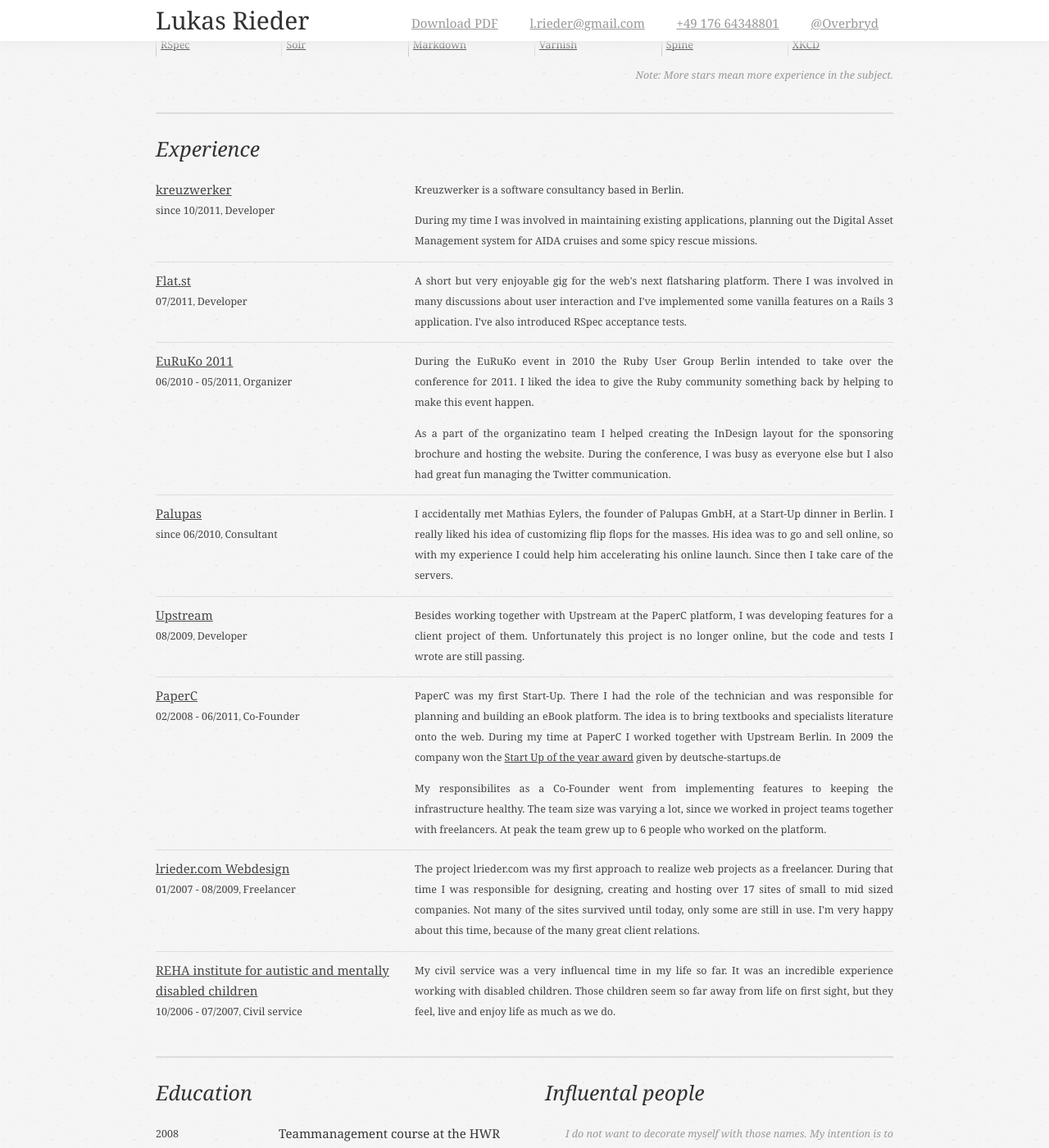
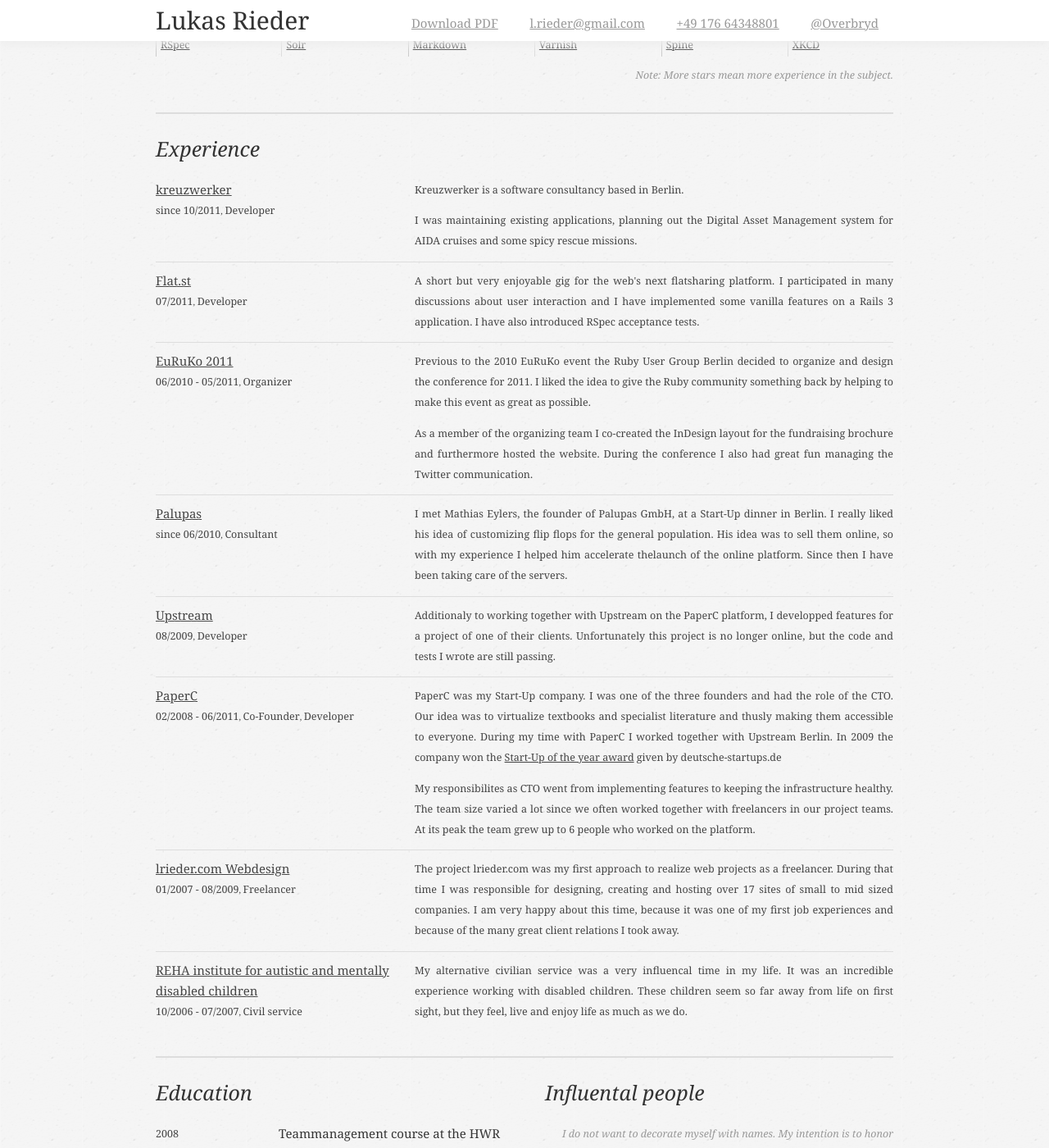
Before and after one commit to Overbryd/overbryd.github.io, a Jekyll site: the page resume/index.html, which Jekyll copies as it is, in a window 1280 px wide and 1400 px high, scrolled down 705 px. Shown: the whole window at 82% size. Built offline with Jekyll 4.4.1, drawn with Linux system fonts in a browser that asks for light colours; some of the changed text lies outside the part shown.

Commit message:
Text changes

```diff
--- a/resume/index.html
+++ b/resume/index.html
@@ -26,8 +26,8 @@
   <div id="profile">
     <img id="photo" src="images/Lukas.jpg" />
     <p>I was born on the 21st of May 1987 in Innsbruck. At the moment I live in Berlin, with my beloved wife and two children.</p>
-    <p>In this resume you will find out how I do the things I love to do. Those things include software development, co-founding <a href="http://paperc.de" title="Germans tech startup of the year 2009">PaperC</a>, occassional blogging and hacking Ruby code. </p>
-    <p>Freelancing is my preferred way to work, but from time to time I engage myself in long term projects. I strive for efficient and simple results, and for those I'm not afraid taking steep paths. I work best in creative but structured environments, alongside <a href="http://co-up.de" title="co.up coworking space Berlin">like minded people</a>.</p>
+    <p>In this resume you will find out how I do the things I love to do. This includes software development, co-founding <a href="http://paperc.de" title="Germans tech startup of the year 2009">PaperC</a>, occassional blogging and hacking Ruby code. </p>
+    <p>Freelancing is my preferred style of work, but from time to time I like to engage in long term projects. I strive for efficient and simple results, and for those I do not fear taking steep paths. I work best in creative but structured environments alongside <a href="http://co-up.de" title="co.up coworking space Berlin">like minded people</a>.</p>
   </div>
 
   <div id="skills">
@@ -41,7 +41,7 @@
     </div>
     <div>
       <h2>Coordination</h2>
-      <p>I do not only speak with computers, I love working together with other people. I'm glad that I've had the chance to be part of <a href="http://upstre.am" title="For example upstream software consultancy">amazing teams</a>. When there is an opportunity to help out, I love to take chance.</p>
+      <p>I do not only speak with computers, but I also love working together with people. I am glad that I have had the chance to be part of some <a href="http://upstre.am" title="For example upstream software consultancy">amazing teams</a>. Whenever there is an opportunity to help out, I love to take on the challenge.</p>
     </div>
   </div>
 
@@ -90,44 +90,44 @@
       <h3><a href="http://kreuzwerker.de">kreuzwerker</a></h3>
       <div><span class="timespan">since 10/2011</span>, <span class="role">Developer</span></div>
       <p>Kreuzwerker is a software consultancy based in Berlin.</p>
-      <p>During my time I was involved in maintaining existing applications, planning out the Digital Asset Management system for AIDA cruises and some spicy rescue missions.</p>
+      <p>I was maintaining existing applications, planning out the Digital Asset Management system for AIDA cruises and some spicy rescue missions.</p>
     </div>
     <div>
       <h3><a href="http://flat.st">Flat.st</a></h3>
       <div><span class="timespan">07/2011</span>, <span class="role">Developer</span></div>
-      <p>A short but very enjoyable gig for the web's next flatsharing platform. There I was involved in many discussions about user interaction and I've implemented some vanilla features on a Rails 3 application. I've also introduced RSpec acceptance tests.</p>
+      <p>A short but very enjoyable gig for the web's next flatsharing platform. I participated in many discussions about user interaction and I have implemented some vanilla features on a Rails 3 application. I have also introduced RSpec acceptance tests.</p>
     </div>
     <div>
       <h3><a href="http://euruko2011.org">EuRuKo 2011</a></h3>
       <div><span class="timespan">06/2010 - 05/2011</span>, <span class="role">Organizer</span></div>
-      <p>During the EuRuKo event in 2010 the Ruby User Group Berlin intended to take over the conference for 2011. I liked the idea to give the Ruby community something back by helping to make this event happen.</p>
-      <p>As a part of the organizatino team I helped creating the InDesign layout for the sponsoring brochure and hosting the website. During the conference, I was busy as everyone else but I also had great fun managing the Twitter communication.</p>
+      <p>Previous to the 2010 EuRuKo event the Ruby User Group Berlin decided to organize and design the conference for 2011. I liked the idea to give the Ruby community something back by helping to make this event as great as possible.</p>
+      <p>As a member of the organizing team I co-created the InDesign layout for the fundraising brochure and furthermore hosted the website. During the conference I also had great fun managing the Twitter communication.</p>
     </div>
     <div>
       <h3><a href="http://euruko2011.org">Palupas</a></h3>
       <div><span class="timespan">since 06/2010</span>, <span class="role">Consultant</span></div>
-      <p>I accidentally met Mathias Eylers, the founder of Palupas GmbH, at a Start-Up dinner in Berlin. I really liked his idea of customizing flip flops for the masses. His idea was to go and sell online, so with my experience I could help him accelerating his online launch. Since then I take care of the servers.</p>
+      <p>I met Mathias Eylers, the founder of Palupas GmbH, at a Start-Up dinner in Berlin. I really liked his idea of customizing flip flops for the general population. His idea was to  sell them online, so with my experience I helped him accelerate thelaunch of the online platform. Since then I have been taking care of the servers.</p>
     </div>
     <div>
       <h3><a href="http://euruko2011.org">Upstream</a></h3>
       <div><span class="timespan">08/2009</span>, <span class="role">Developer</span></div>
-      <p>Besides working together with Upstream at the PaperC platform, I was developing features for a client project of them. Unfortunately this project is no longer online, but the code and tests I wrote are still passing.</p>
+      <p>Additionaly to working together with Upstream on the PaperC platform, I developped features for a project of  one of their clients. Unfortunately this project is no longer online, but the code and tests I wrote are still passing.</p>
     </div>
     <div>
       <h3><a href="http://paperc.de">PaperC</a></h3>
-      <div><span class="timespan">02/2008 - 06/2011</span>, <span class="role">Co-Founder</span></div>
-      <p>PaperC was my first Start-Up. There I had the role of the technician and was responsible for planning and building an eBook platform. The idea is to bring textbooks and specialists literature onto the web. During my time at PaperC I worked together with Upstream Berlin. In 2009 the company won the <a href="http://www.deutsche-startups.de/2009/11/30/paperc-ist-das-start-up-des-jahres/">Start Up of the year award</a> given by deutsche-startups.de</p>
-      <p>My responsibilites as a Co-Founder went from implementing features to keeping the infrastructure healthy. The team size was varying a lot, since we worked in project teams together with freelancers. At peak the team grew up to 6 people who worked on the platform.</p>
+      <div><span class="timespan">02/2008 - 06/2011</span>, <span class="role">Co-Founder</span>, <span class="role">Developer</span></div>
+      <p>PaperC was my Start-Up company. I was one of the three founders and had the role of the CTO. Our idea was to virtualize textbooks and specialist literature and thusly making them accessible to everyone. During my time with PaperC I worked together with Upstream Berlin. In 2009 the company won the <a href="http://www.deutsche-startups.de/2009/11/30/paperc-ist-das-start-up-des-jahres/">Start-Up of the year award</a> given by deutsche-startups.de</p>
+      <p>My responsibilites as CTO went from implementing features to keeping the infrastructure healthy. The team size varied a lot since we often worked  together with freelancers in our project teams. At its peak the team grew up to 6 people who worked on the platform.</p>
     </div>
     <div>
       <h3><a href="http://lrieder.com">lrieder.com Webdesign</a></h3>
       <div><span class="timespan">01/2007 - 08/2009</span>, <span class="role">Freelancer</span></div>
-      <p>The project lrieder.com was my first approach to realize web projects as a freelancer. During that time I was responsible for designing, creating and hosting over 17 sites of small to mid sized companies. Not many of the sites survived until today, only some are still in use. I'm very happy about this time, because of the many great client relations.</p>
+      <p>The project lrieder.com was my first approach to realize web projects as a freelancer. During that time I was responsible for designing, creating and hosting over 17 sites of small to mid sized companies. I am very happy about this time, because it was one of my first job experiences and because of the many great client relations I took away.</p>
     </div>
     <div>
       <h3><a href="http://banffy.at">REHA institute for autistic and mentally disabled children</a></h3>
       <div><span class="timespan">10/2006 - 07/2007</span>, <span class="role">Civil service</span></div>
-      <p>My civil service was a very influencal time in my life so far. It was an incredible experience working with disabled children. Those children seem so far away from life on first sight, but they feel, live and enjoy life as much as we do.</p>
+      <p>My alternative civilian service was a very influencal time in my life. It was an incredible experience working with disabled children. These children seem so far away from life on first sight, but they feel, live and enjoy life as much as we do.</p>
     </div>
   </div>
 
@@ -148,16 +148,16 @@
       </div>
       <div>
         <div><span class="timespan">1993 - 1995</span></div>
-        <h3>Ground school Igls</h3>
+        <h3>Elementary school Igls</h3>
       </div>
       <div>
         <div><span class="timespan">1995 - 1997</span></div>
-        <h3>Ground school Volders</h3>
+        <h3>Elementary school Volders</h3>
       </div>
     </div>
     <div id="influence">
       <h2>Influental people</h2>
-      <p class="footnote">I do not want to decorate myself with those names. My intention is to honor some wise people from whom I've learned a lot.</p>
+      <p class="footnote">I do not want to decorate myself with names. My intention is to honor some witty people from whom I have learned a lot.</p>
       <div>
         <h3>Rich Hickey</h3>
         <p>
@@ -189,7 +189,7 @@
 
   <div id="games-sideprojects-conferences">
     <div id="games">
-      <h2>Games I've beaten</h2>
+      <h2>Games I have beaten</h2>
       <h3>Starcraft II</h3>
       <h3>Samorost I & II</h3>
       <h3>Machinarium</h3>
```
Also changed, not shown: other parts of resume/index.html (+1 -1 lines).
